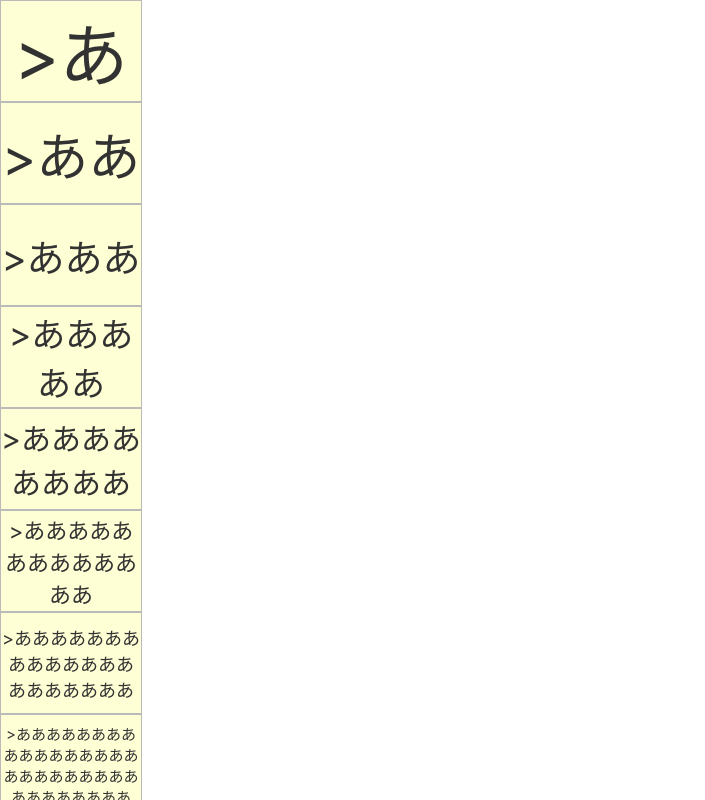
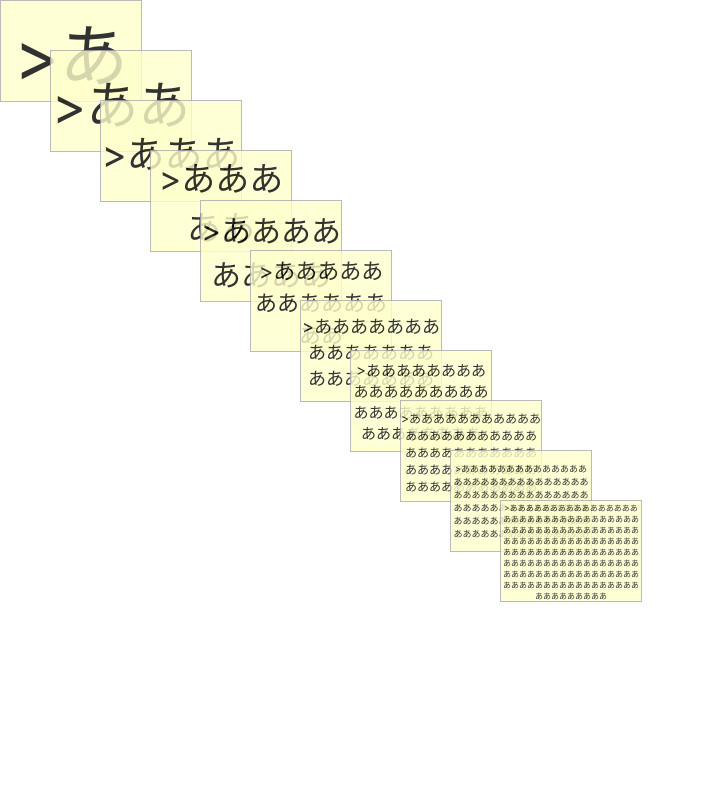
Before and after one commit to nishio/kozaneba, a React (Create React App) app: page / in a window 1280 px wide. Shown: the top 800 px of the page, without its empty margins (0-705 px from the left). Built offline with nearby package versions, Linux system fonts and the light colour scheme.

Commit message:
add position

```diff
--- a/src/App.css
+++ b/src/App.css
@@ -12,6 +12,7 @@
   align-items: center;
   align-content: center;
   border: #aaa 1px solid;
+  position: absolute;
 }
 .fusen div {
   width: 140px;
@@ -20,3 +21,7 @@
 #hidden-fusen {
   visibility: hidden;
 }
+
+#canvas {
+  position: relative;
+}
--- a/src/App.tsx
+++ b/src/App.tsx
@@ -4,19 +4,23 @@ import { adjustFontSize, AdjustFontSize } from "./AdjustFontSize";
 import "./App.css";
 
 type Props = {
-  text: string;
+  value: VFusen;
   id?: string;
 };
 
-const Fusen: React.FC<Props> = ({ children, text, id }) => {
+const Fusen: React.FC<Props> = ({ children, value, id }) => {
   let [fontSize, setFontSize] = useState(1);
   const self = createRef<HTMLDivElement>();
 
   useEffect(() => {
-    setFontSize(adjustFontSize(text));
-  }, [text]);
+    setFontSize(adjustFontSize(value.text));
+  }, [value.text]);
 
-  const style: CSSProperties = { fontSize };
+  const style: CSSProperties = {
+    fontSize,
+    left: value.x + "px",
+    top: value.y + "px",
+  };
   const tooLong = fontSize === 0;
   if (tooLong) {
     style.fontSize = 1;
@@ -41,30 +45,39 @@ const Fusen: React.FC<Props> = ({ children, text, id }) => {
       id={id}
       style={style}
       onDragEnd={onDragEnd}
-      data-testid={text}
+      data-testid={value.text}
     >
-      <div>{text}</div>
+      <div>{value.text}</div>
     </div>
   );
 };
 
+type VFusen = {
+  text: string;
+  x: number;
+  y: number;
+};
 function App() {
-  const [texts, setTexts] = useState([] as string[]);
+  const [fusens, setFusens] = useState([] as VFusen[]);
   useEffect(() => {
     let a = 1;
     let b = 1;
-    const texts = [];
+    const fusens = [];
     for (let i = 0; i < 11; i++) {
       [a, b] = [b, a + b];
-      texts.push(">" + "あ".repeat(a));
+      fusens.push({
+        text: ">" + "あ".repeat(a),
+        x: 50 * i,
+        y: 50 * i,
+      });
     }
-    setTexts(texts);
+    setFusens(fusens);
   }, []);
   return (
     <div className="App">
       <div id="canvas">
-        {texts.map((text) => (
-          <Fusen text={text} />
+        {fusens.map((fusen) => (
+          <Fusen value={fusen} />
         ))}
       </div>
       <AdjustFontSize />
```
